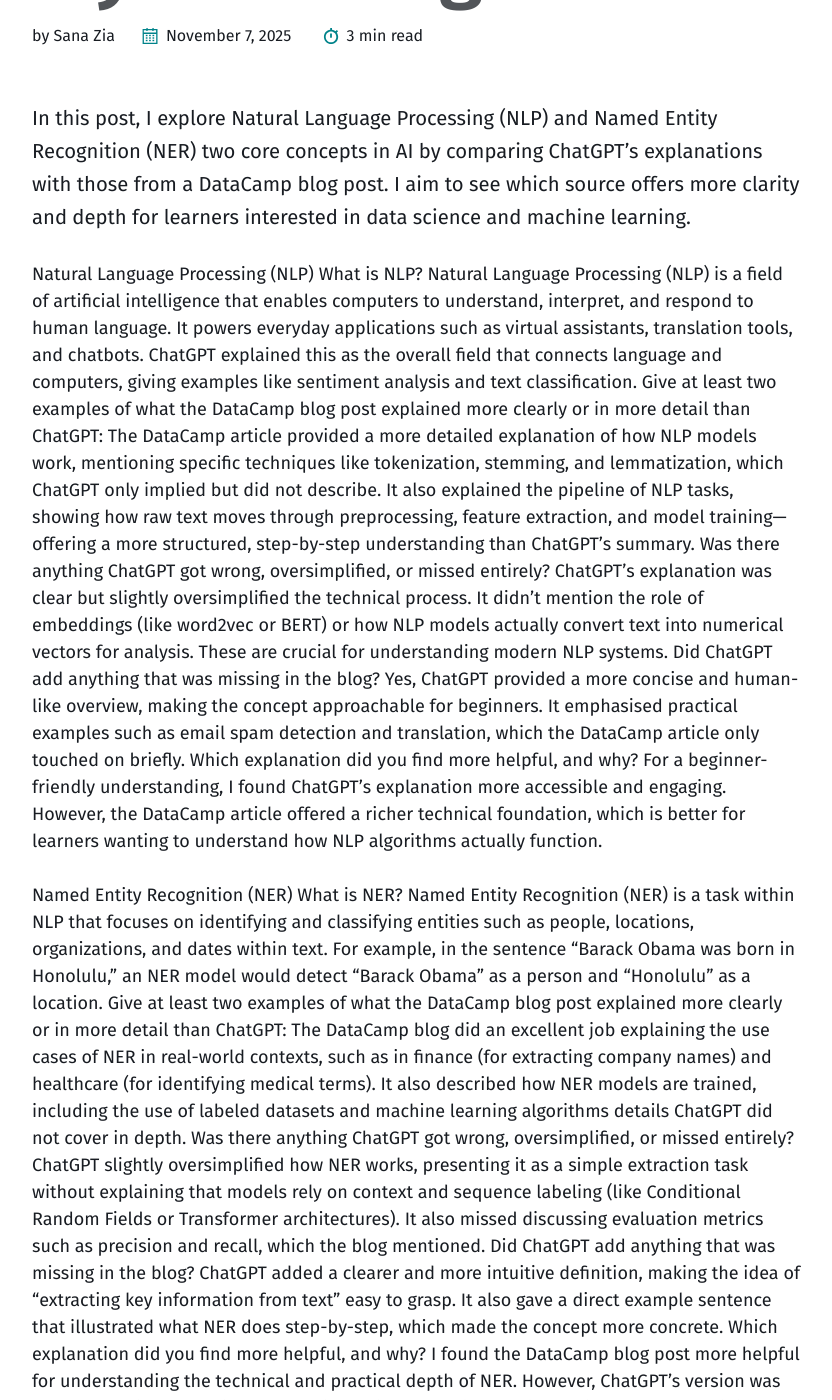
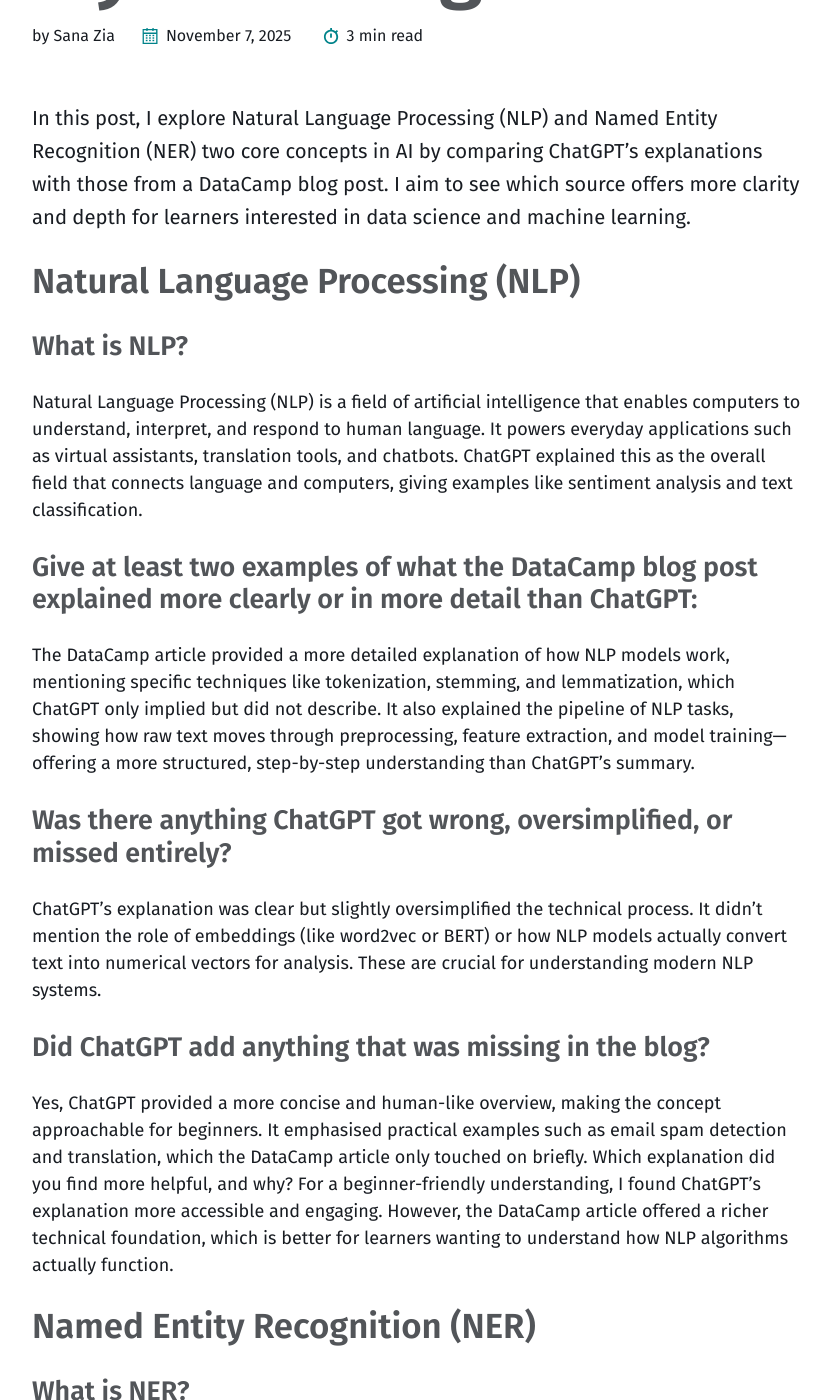
Before and after one commit to sanazia999-beep/portfolio, a Jekyll site: the page built from _posts/2025-11-07-nlp-ner.md, in a window 1280 px wide and 1400 px high, scrolled down 1203 px. Shown: the whole window, without its empty margins (40-872 px from the left). Built offline with Jekyll 4.4.1, drawn with Linux system fonts in a browser that asks for light colours; some of the changed lines change nothing that is shown; some of the changed text lies outside the part shown.

Commit message:
Revise NLP and NER explanations for clarity and depth
Updated content and structure of the NLP and NER blog post, enhancing clarity and detail.

```diff
--- a/_posts/2025-11-07-nlp-ner.md
+++ b/_posts/2025-11-07-nlp-ner.md
@@ -6,30 +6,49 @@
 tags:
   - experiments
   - tests
-image: images/Image Nov 7, 2025, 09_43_23 PM.png
+image: images/imagenlp.png
 ---
+
 In this post, I explore Natural Language Processing (NLP) and Named Entity Recognition (NER) two core concepts in AI by comparing ChatGPT’s explanations with those from a DataCamp blog post. I aim to see which source offers more clarity and depth for learners interested in data science and machine learning.
 
-Natural Language Processing (NLP)
-What is NLP?
+## Natural Language Processing (NLP)
+
+### What is NLP?
+
 Natural Language Processing (NLP) is a field of artificial intelligence that enables computers to understand, interpret, and respond to human language. It powers everyday applications such as virtual assistants, translation tools, and chatbots. ChatGPT explained this as the overall field that connects language and computers, giving examples like sentiment analysis and text classification.
-Give at least two examples of what the DataCamp blog post explained more clearly or in more detail than ChatGPT:
+
+### Give at least two examples of what the DataCamp blog post explained more clearly or in more detail than ChatGPT:
+
 The DataCamp article provided a more detailed explanation of how NLP models work, mentioning specific techniques like tokenization, stemming, and lemmatization, which ChatGPT only implied but did not describe. It also explained the pipeline of NLP tasks, showing how raw text moves through preprocessing, feature extraction, and model training—offering a more structured, step-by-step understanding than ChatGPT’s summary.
-Was there anything ChatGPT got wrong, oversimplified, or missed entirely?
+
+### Was there anything ChatGPT got wrong, oversimplified, or missed entirely?
+
 ChatGPT’s explanation was clear but slightly oversimplified the technical process. It didn’t mention the role of embeddings (like word2vec or BERT) or how NLP models actually convert text into numerical vectors for analysis. These are crucial for understanding modern NLP systems.
-Did ChatGPT add anything that was missing in the blog?
+
+### Did ChatGPT add anything that was missing in the blog?
+
 Yes, ChatGPT provided a more concise and human-like overview, making the concept approachable for beginners. It emphasised practical examples such as email spam detection and translation, which the DataCamp article only touched on briefly.
 Which explanation did you find more helpful, and why?
 For a beginner-friendly understanding, I found ChatGPT’s explanation more accessible and engaging. However, the DataCamp article offered a richer technical foundation, which is better for learners wanting to understand how NLP algorithms actually function.
 
-Named Entity Recognition (NER)
-What is NER?
+## Named Entity Recognition (NER)
+
+### What is NER?
+
 Named Entity Recognition (NER) is a task within NLP that focuses on identifying and classifying entities such as people, locations, organizations, and dates within text. For example, in the sentence “Barack Obama was born in Honolulu,” an NER model would detect “Barack Obama” as a person and “Honolulu” as a location.
-Give at least two examples of what the DataCamp blog post explained more clearly or in more detail than ChatGPT:
+
+### Give at least two examples of what the DataCamp blog post explained more clearly or in more detail than ChatGPT:
+
 The DataCamp blog did an excellent job explaining the use cases of NER in real-world contexts, such as in finance (for extracting company names) and healthcare (for identifying medical terms). It also described how NER models are trained, including the use of labeled datasets and machine learning algorithms details ChatGPT did not cover in depth.
-Was there anything ChatGPT got wrong, oversimplified, or missed entirely?
+
+### Was there anything ChatGPT got wrong, oversimplified, or missed entirely?
+
 ChatGPT slightly oversimplified how NER works, presenting it as a simple extraction task without explaining that models rely on context and sequence labeling (like Conditional Random Fields or Transformer architectures). It also missed discussing evaluation metrics such as precision and recall, which the blog mentioned.
-Did ChatGPT add anything that was missing in the blog?
+
+### Did ChatGPT add anything that was missing in the blog?
+
 ChatGPT added a clearer and more intuitive definition, making the idea of “extracting key information from text” easy to grasp. It also gave a direct example sentence that illustrated what NER does step-by-step, which made the concept more concrete.
-Which explanation did you find more helpful, and why?
+
+### Which explanation did you find more helpful, and why?
+
 I found the DataCamp blog post more helpful for understanding the technical and practical depth of NER. However, ChatGPT’s version was better for quickly grasping the core idea without getting lost in details. Ideally, combining both sources gives the most complete understanding: ChatGPT for clarity and DataCamp for depth.
```
